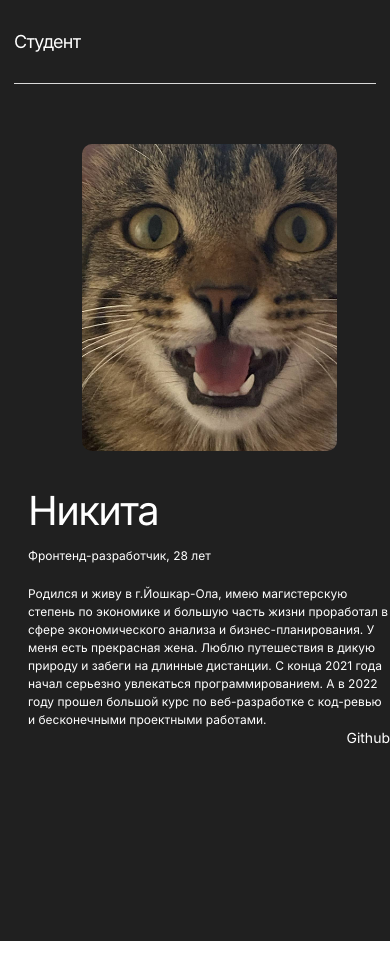
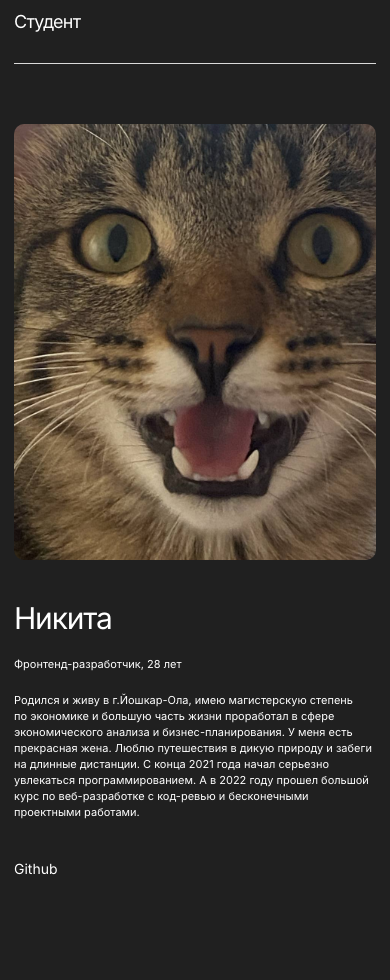
Before and after one commit to ns-mamaev/movies-explorer-frontend, a React (Create React App) app: page / in a window 390 px wide. Shown: the part 1880-2860 px from the top of the page. Before the commit the page ends 2821 px from the top, so only its background shows below. Built offline with nearby package versions, Linux system fonts and the light colour scheme.

Commit message:
feat: complete AboutMe component

```diff
--- a/src/components/AboutMe/AboutMe.css
+++ b/src/components/AboutMe/AboutMe.css
@@ -11,6 +11,7 @@
 .about-me__bio {
   margin: 66px 0 100px;
   display: grid;
+  grid-template-columns: auto 270px;
   grid-template-areas:
     'text photo'
     'link photo';
@@ -74,27 +75,36 @@
 }
 
 @media screen and (max-width: 768px) {
+  .about-me {
+    padding: 90px 0;
+  }
+
   .about-me__inner {
     padding: 0 50px;
   }
+
   .about-me__photo {
-    max-width: 255px;
-    width: 100%;
+    width: 255px;
     height: 307px;
   }
+
   .about-me__bio {
     margin-bottom: 90px;
+    grid-template-columns: auto 255px;
   }
+
   .about-me__name {
     margin-bottom: 16px;
     font-size: 40px;
     line-height: 40px;
   }
+
   .about-me__profession {
     font-size: 12px;
     line-height: 18px;
     margin-bottom: 20px;
   }
+
   .about-me__text {
     font-size: 12px;
     line-height: 18px;
@@ -103,14 +113,22 @@
 
 @media screen and (max-width: 650px) {
   .about-me__bio {
-    padding: 0 14px;
     display: flex;
     flex-direction: column;
     row-gap: 0;
   }
+
   .about-me__photo {
     order: -1;
     margin-bottom: 40px;
+  }
+
+  .about-me__text {
+    margin-bottom: 40px;
+  }
+
+  .about-me__link {
+    align-self: unset;
   }
 }
 
@@ -118,13 +136,31 @@
   .about-me__inner {
     padding: 0 14px;
   }
+
   .about-me__bio {
     margin: 60px 0 70px;
   }
+
+  .about-me__name {
+    margin-bottom: 20px;
+    font-size: 30px;
+    line-height: 36px;
+  }
+
+  .about-me__profession {
+    font-size: 11px;
+    line-height: 16px;
+  }
+
+  .about-me__text {
+    font-size: 11px;
+    line-height: 16px;
+  }
+
   .about-me__photo {
-    order: -1;
     width: 100%;
-    align-self: center;
+    height: unset;
+    aspect-ratio: .83;
     margin-bottom: 40px;
   }
 }
--- a/src/components/AboutMe/AboutMe.jsx
+++ b/src/components/AboutMe/AboutMe.jsx
@@ -12,7 +12,7 @@ const AboutMe = () => {
             <h3 className='about-me__name'>Никита</h3>
             <p className='about-me__profession'>Фронтенд-разработчик, 28 лет</p>
             <p className='about-me__text'>
-              Родился и живу в г.Йошкар-Ола, имею магистерскую степень по экономике и большую часть жизни проработал в сфере экономического анализа и бизнес-планирования. У меня есть прекрасная жена. Люблю путешествия в дикую природу и забеги на длинные дистанции. С конца 2021 года начал серьезно увлекаться программированием. А в 2022 году прошел большой курс по веб-разработке с код-ревью и бесконечными проектными работами.
+              Родился и&nbsp;живу в&nbsp;г.Йошкар-Ола, имею магистерскую степень по&nbsp;экономике и&nbsp;большую часть жизни проработал в&nbsp;сфере экономического анализа и&nbsp;бизнес-планирования. У&nbsp;меня есть прекрасная жена. Люблю путешествия в&nbsp;дикую природу и&nbsp;забеги на&nbsp;длинные дистанции. С&nbsp;конца 2021 года начал серьезно увлекаться программированием. А&nbsp;в&nbsp;2022 году прошел большой курс по&nbsp;веб-разработке с&nbsp;код-ревью и&nbsp;бесконечными проектными работами.
             </p>
           </div>
             <a className='about-me__link' href='https://github.com/ns-mamaev' target='_blank'>
```
